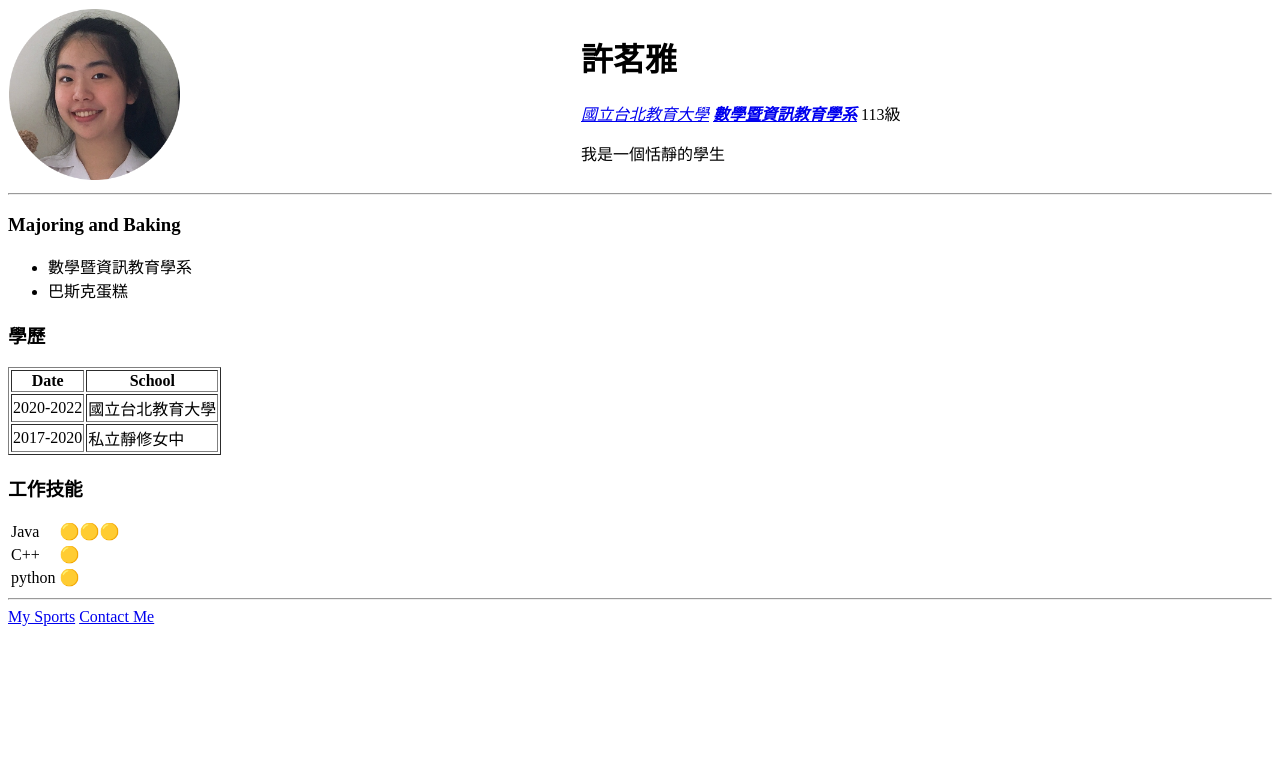
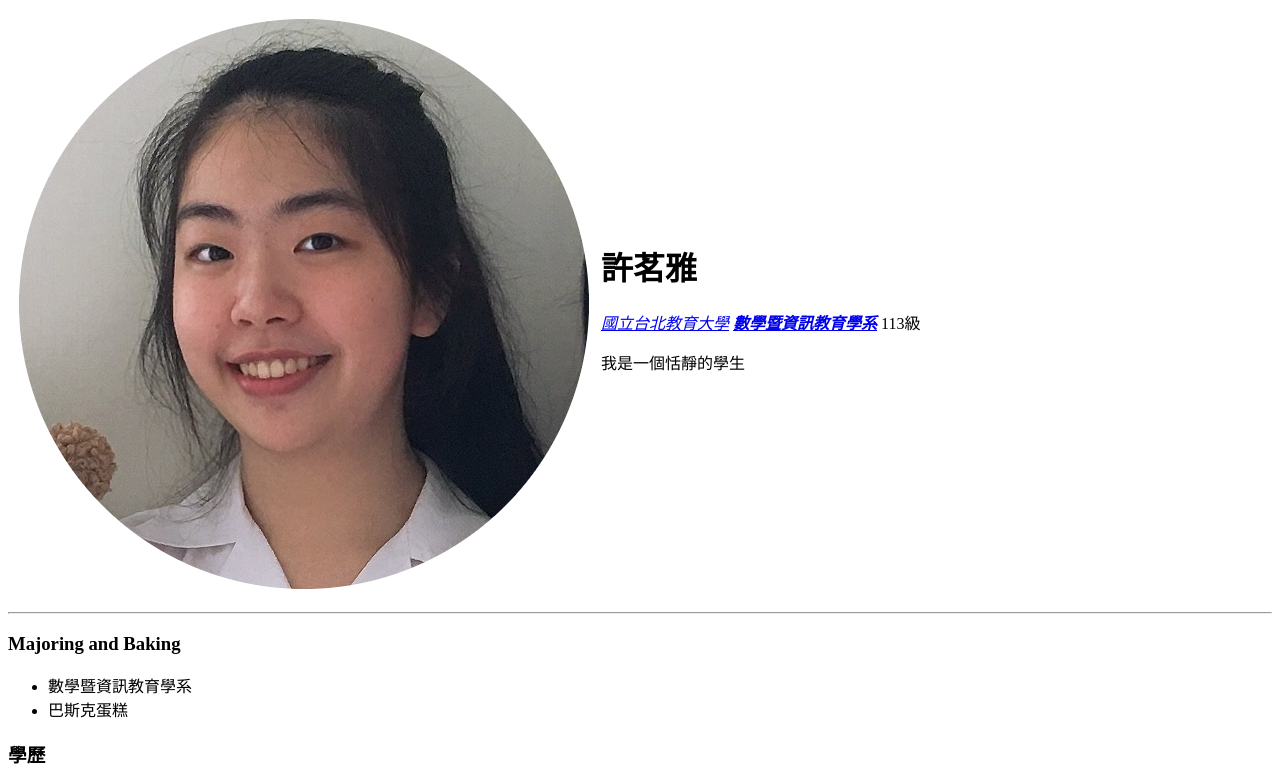
Before and after one commit to MinyaHsu/2022cv, a plain HTML site: page index.html in a window 1280 px wide. Shown: the top 783 px of the page. Drawn offline with Linux system fonts and the light colour scheme.

Commit message:
Update index.html

```diff
--- a/index.html
+++ b/index.html
@@ -7,9 +7,9 @@
     <title>許茗雅 Personal Site</title>
 </head>
 <body>
-    <table cellspacing="0">
+    <table   cellspacing="10">
         <tr>
-            <td><img src="images/photo.png" alt="大頭照" width="30%"></td>
+            <td><img src="images/photo.png" alt="大頭照" ></td>
             <td>
                 <h1>許茗雅</h1>
                 <p><em><a href="https://www.ntue.edu.tw/">國立台北教育大學</a> <a href="https://me.ntue.edu.tw/"><strong>數學暨資訊教育學系</strong></a></em> 113級</p>
```
